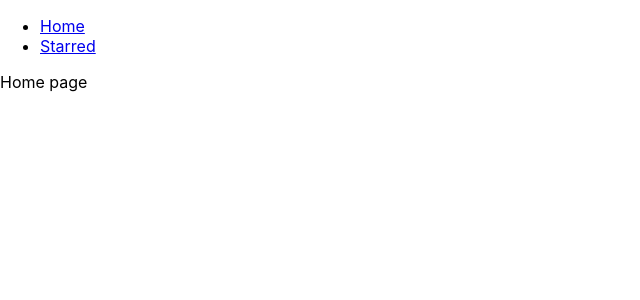
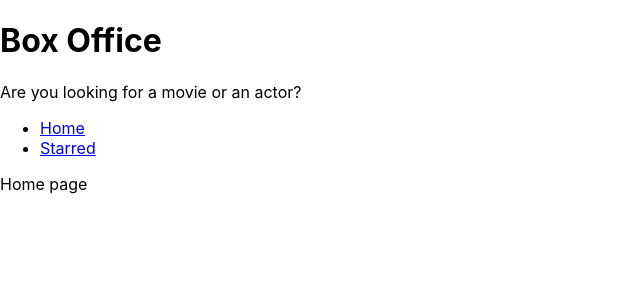
Before and after one commit to t3chn0pr13st/box-office, a React (Create React App) app: page / in a window 1280 px wide. Shown: the top 300 px of the page, without its empty margins (0-640 px from the left). Built offline with nearby package versions, Linux system fonts and the light colour scheme.

Commit message:
added layout management

```diff
--- a/src/App.js
+++ b/src/App.js
@@ -1,13 +1,10 @@
 import React from 'react';
 import { Switch, Route } from 'react-router-dom';
-import Navs from './components/Navs';
 import Home from './pages/Home';
 import Starred from './pages/Starred';
 
 function App() {
   return (
-    <div>
-      <Navs />
       <Switch>
         <Route path="/" exact>
           <Home />
@@ -19,7 +16,6 @@
           This is 404 page
         </Route>
       </Switch>
-    </div>
   );
 }
 
--- /dev/null
+++ b/src/components/MainPageLayout.js
@@ -0,0 +1,15 @@
+import React from 'react'
+import Navs from './Navs';
+import Title from './Title';
+
+const MainPageLayout = ({children}) => {
+    return (
+        <div>
+            <Title title="Box Office" subtitle="Are you looking for a movie or an actor?" />
+            <Navs />
+            { children }
+        </div>
+    )
+}
+
+export default MainPageLayout
--- /dev/null
+++ b/src/components/Title.js
@@ -0,0 +1,12 @@
+import React from 'react'
+
+const Title = ({ title, subtitle }) => {
+    return (
+        <div>
+            <h1>{ title }</h1>
+            <p>{ subtitle }</p>
+        </div>
+    )
+}
+
+export default Title
--- a/src/pages/Home.js
+++ b/src/pages/Home.js
@@ -1,10 +1,11 @@
 import React from 'react'
+import MainPageLayout from '../components/MainPageLayout'
 
 const Home = () => {
     return (
-        <div>
+        <MainPageLayout>
             Home page
-        </div>
+        </MainPageLayout>
     )
 }
 
--- a/src/pages/Starred.js
+++ b/src/pages/Starred.js
@@ -1,10 +1,11 @@
 import React from 'react'
+import MainPageLayout from '../components/MainPageLayout'
 
 const Starred = () => {
     return (
-        <div>
+        <MainPageLayout>
             This is starred page
-        </div>
+        </MainPageLayout>
     )
 }
 
```
Also changed, not shown: 1 other file (tests, documents, lock files or other folders).
